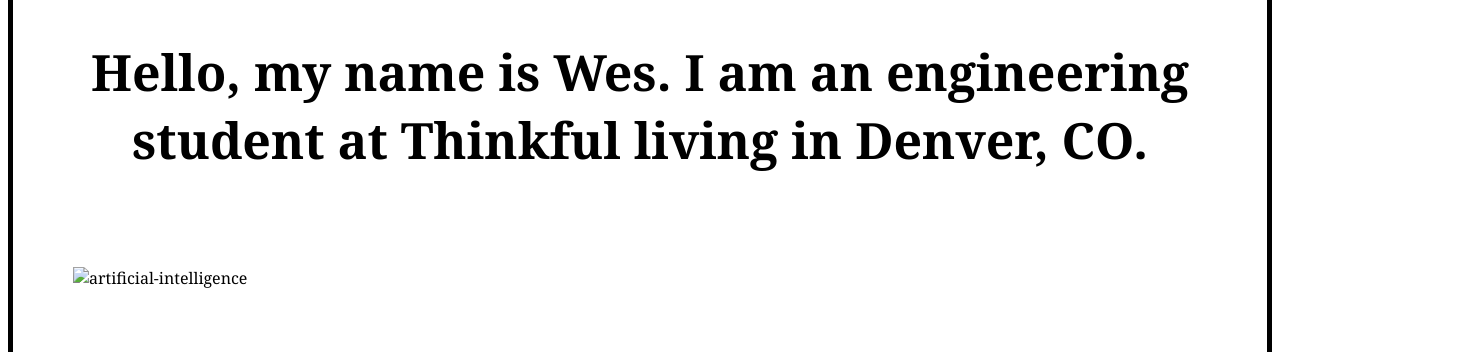
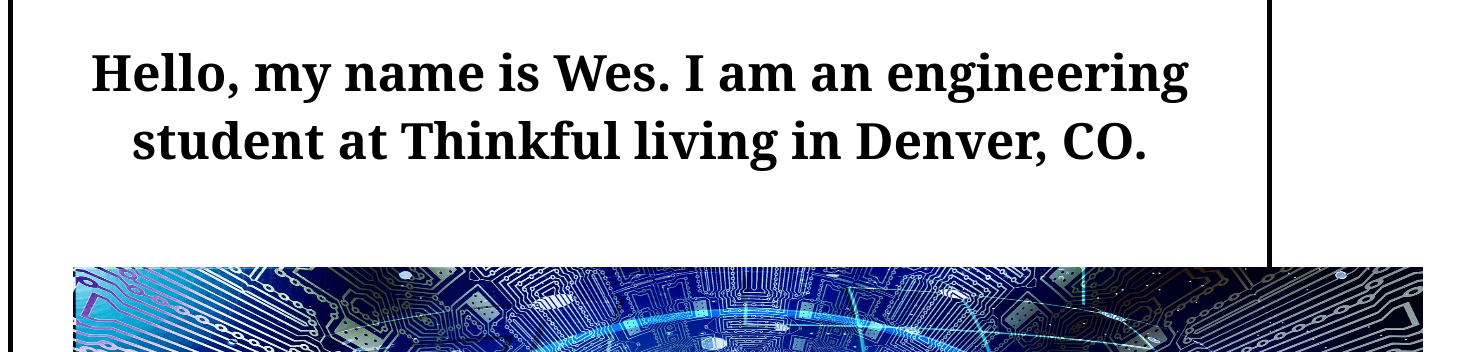
Before and after one commit to WesGlassmeyer/Portfolio, a plain HTML site: page index.html in a window 1280 px wide. Shown: the part 126-478 px from the top of the page, 1483 px wide, since content can reach past the window. Drawn offline with Linux system fonts and the light colour scheme; a script that the page names is missing.

Commit message:
Update index.html

```diff
--- a/index.html
+++ b/index.html
@@ -26,7 +26,7 @@
     <!--create the intro section-->
     <main>
       <h1 class="intro">Hello, my name is Wes. I am an engineering student at Thinkful living in Denver, CO.</h1>
-      <img class="pics" src="images/artificial-intelligence.jpg" alt="artificial-intelligence">
+      <img class="pics" src="artificial-intelligence.jpg" alt="artificial-intelligence">
     </main>
     <!--create the about me section-->
     <article class="article">
```
